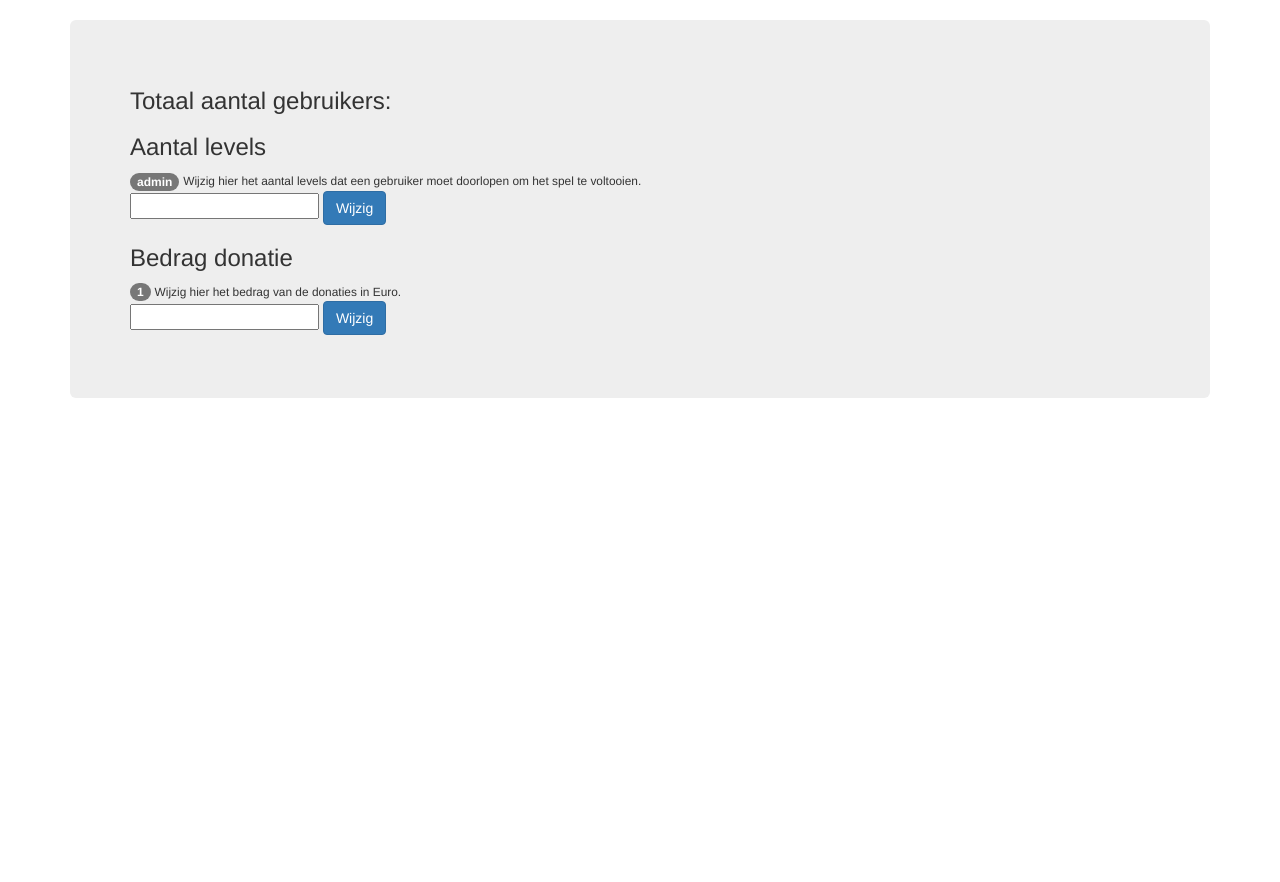
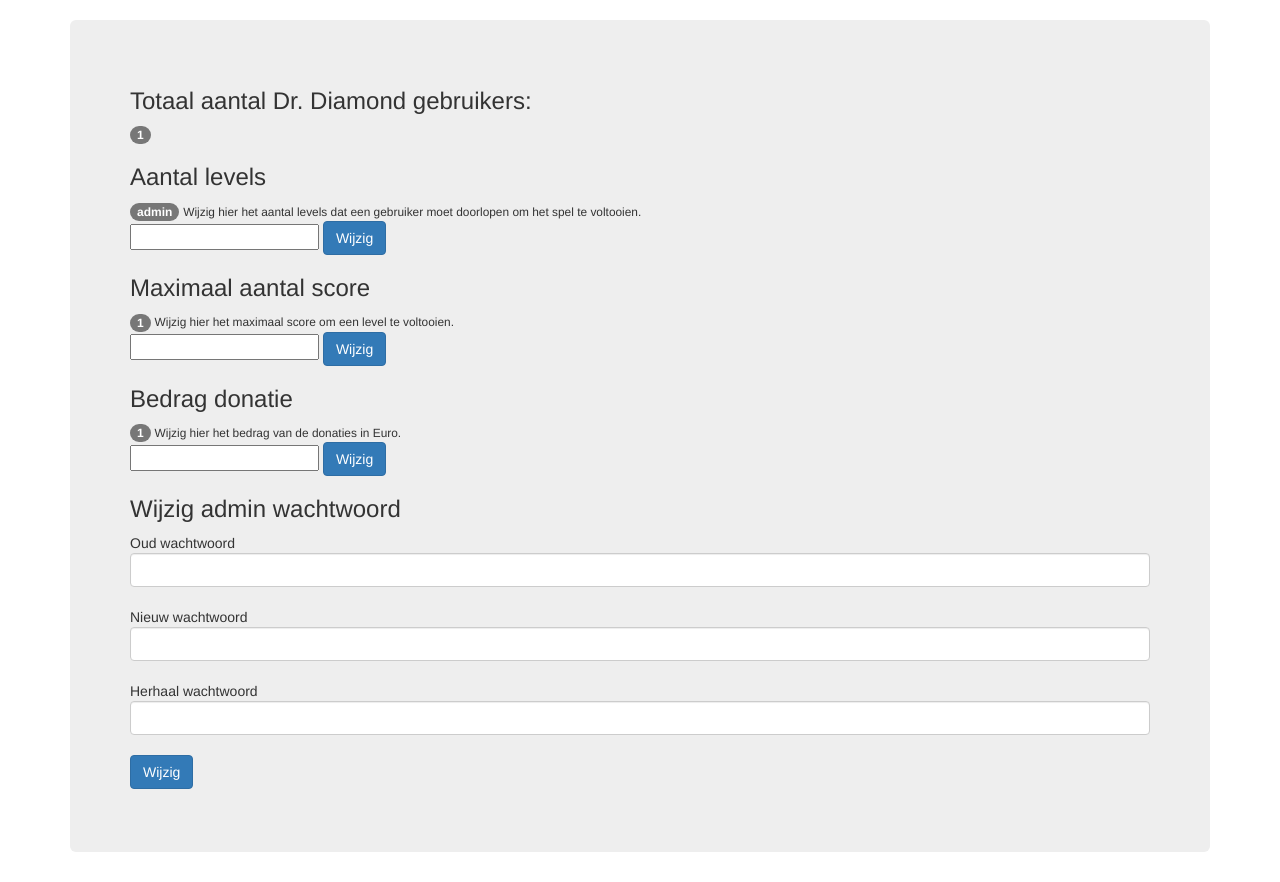
Before and after one commit to Rohanvanwijk/drdiamondcms, a PHP site: page /dashboard.php in a window 1280 px wide. Shown: the part 106-988 px from the top of the page. Before the commit the page ends 504 px from the top, so only its background shows below. Run offline with PHP 8.4, Linux system fonts and the light colour scheme; the visitor is signed in with stand-in values (Sample User, id 1).

Commit message:
ww wijzigen begin

```diff
--- a/dashboard.php
+++ b/dashboard.php
@@ -18,11 +18,19 @@ if (!isset($_SESSION['loggedin']) || ($_SESSION['loggedin'] == false)) {
 		<a href="logout.php"><button class="btn btn-success">log out</button></a>
 	</nav>
 	<article class="jumbotron">
-		<h3>Totaal aantal gebruikers:</h3>
+		<h3>Totaal aantal Dr. Diamond gebruikers:</h3>
+		<span class="badge badge-success" id="outputLevels"><?php echo $_SESSION['aantalgamegebruikers']; ?></span>
 			<section class="form-group">
 				<h3>Aantal levels</h3>
 				<span class="badge badge-success" id="outputLevels"><?php echo $_SESSION['aantal_levels'] ?></span>
 				<small>Wijzig hier het aantal levels dat een gebruiker moet doorlopen om het spel te voltooien.</small> <br>
+				<input type="number" name="aantal_levels" id="aantal_levels">
+				<input type="submit" class="btn btn-primary" id="btn-level" value="Wijzig"></input>
+			</section>
+			<section class="form-group">
+				<h3>Maximaal aantal score</h3>
+				<span class="badge badge-success" id="outputLevels"><?php echo $_SESSION['max_score']; ?></span>
+				<small>Wijzig hier het maximaal score om een level te voltooien.</small> <br>
 				<input type="number" name="aantal_levels" id="aantal_levels">
 				<input type="submit" class="btn btn-primary" id="btn-level" value="Wijzig"></input>
 			</section>
@@ -34,6 +42,17 @@ if (!isset($_SESSION['loggedin']) || ($_SESSION['loggedin'] == false)) {
 				<button type="submit" class="btn btn-primary" id="btn-donatie">Wijzig</button>
 			</section>
 
+			<section class="form-group">
+				<h3>Wijzig admin wachtwoord</h3>
+				<span>Oud wachtwoord</span>
+				<input type="password" name="bedrag_don" id="inputDonatie" class="form-control"> <br>
+				<span>Nieuw wachtwoord</span>
+				<input type="password" class="form-control"> <br>
+				<span>Herhaal wachtwoord</span>
+				<input type="password" class="form-control"> <br>
+				<button type="submit" class="btn btn-primary" id="btn-donatie">Wijzig</button>
+			</section>
+
 	</article>
 
 </body>
```
Also changed, not shown: login.php (+10 -2 lines).
